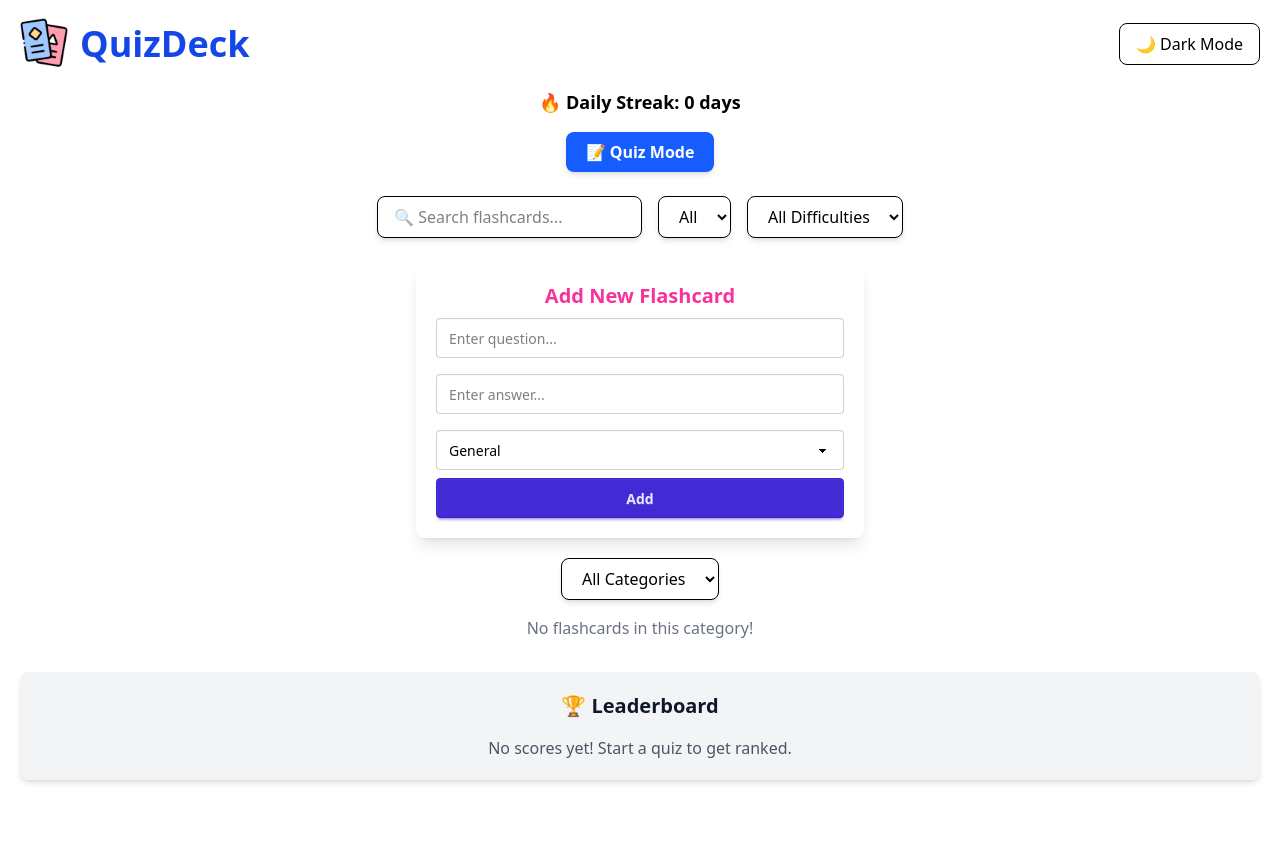
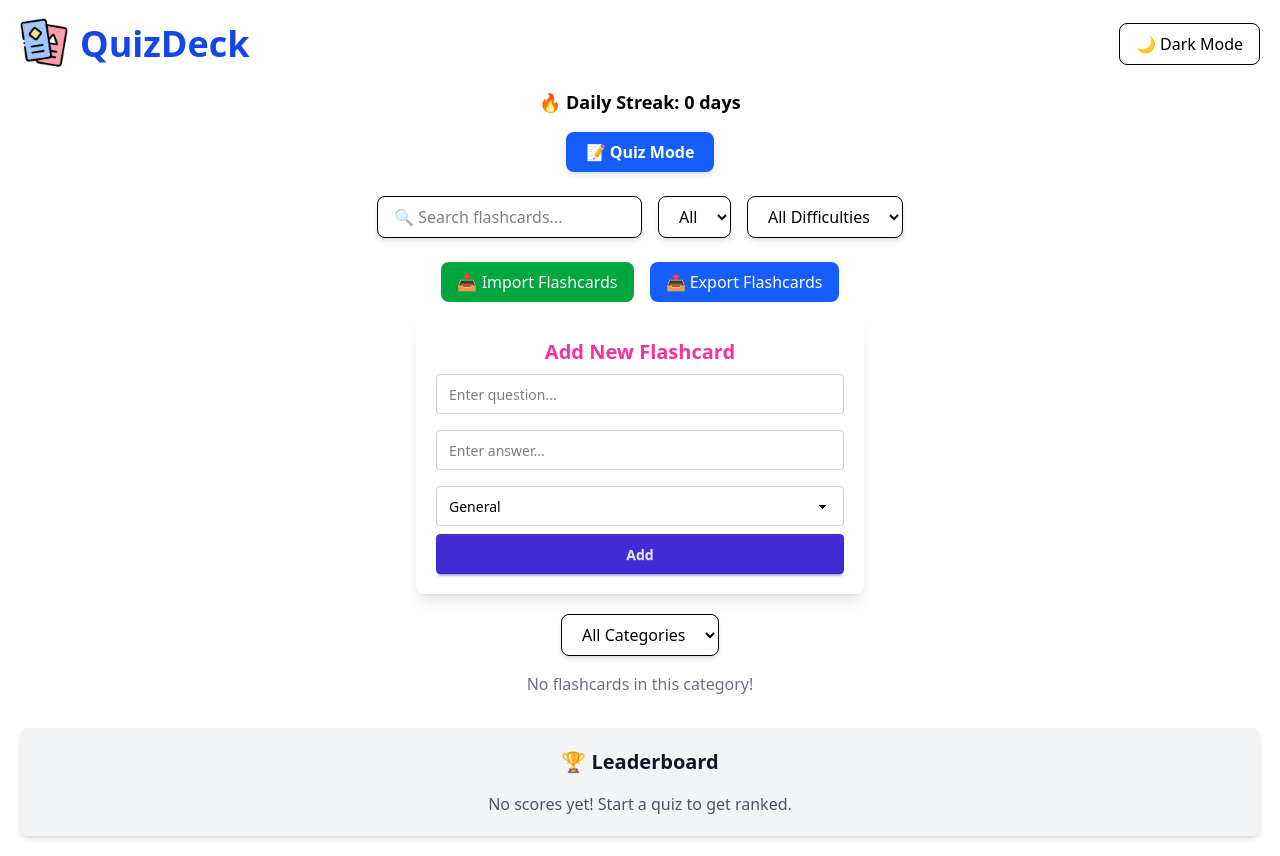
Before and after one commit to TanushreeMohanty/QuizDeck, a React (Vite) app: page / in a window 1280 px wide. Before the commit the page ends 800 px from the top, so only its background shows below. Built offline with nearby package versions, Linux system fonts and the light colour scheme.

Commit message:
Import & Export Flashcards (JSON File)

```diff
--- a/src/App.jsx
+++ b/src/App.jsx
@@ -20,6 +20,37 @@ export default function App() {
 
   // Dark Mode (Stored in localStorage)
   const [darkMode, setDarkMode] = useState(() => localStorage.getItem("darkMode") === "true");
+
+  // Export Flashcards
+const exportFlashcards = () => {
+  const dataStr = JSON.stringify(flashcards, null, 2);
+  const blob = new Blob([dataStr], { type: "application/json" });
+  const url = URL.createObjectURL(blob);
+  const a = document.createElement("a");
+  a.href = url;
+  a.download = "flashcards.json";
+  document.body.appendChild(a);
+  a.click();
+  document.body.removeChild(a);
+};
+
+// Import Flashcards
+const importFlashcards = (event) => {
+  const file = event.target.files[0];
+  if (!file) return;
+
+  const reader = new FileReader();
+  reader.onload = (e) => {
+    try {
+      const importedFlashcards = JSON.parse(e.target.result);
+      setFlashcards(importedFlashcards);
+      localStorage.setItem("flashcards", JSON.stringify(importedFlashcards));
+    } catch (error) {
+      alert("Invalid JSON file");
+    }
+  };
+  reader.readAsText(file);
+};
 
   // Save flashcards to localStorage when updated
   useEffect(() => {
@@ -176,6 +207,22 @@ export default function App() {
         <QuizMode flashcards={flashcards} />
       ) : (
         <>
+        <div className="flex justify-center gap-4 my-4">
+  {/* Import Button */}
+  <label className="px-4 py-2 bg-green-600 text-white rounded-lg cursor-pointer">
+    📥 Import Flashcards
+    <input type="file" className="hidden" onChange={importFlashcards} />
+  </label>
+
+  {/* Export Button */}
+  <button
+    onClick={exportFlashcards}
+    className="px-4 py-2 bg-blue-600 text-white rounded-lg"
+  >
+    📤 Export Flashcards
+  </button>
+</div>
+
           <FlashcardForm
             onSave={addOrUpdateFlashcard}
             editingFlashcard={editingFlashcard}
```
Also changed, not shown: 1 other file (tests, documents, lock files or other folders).
